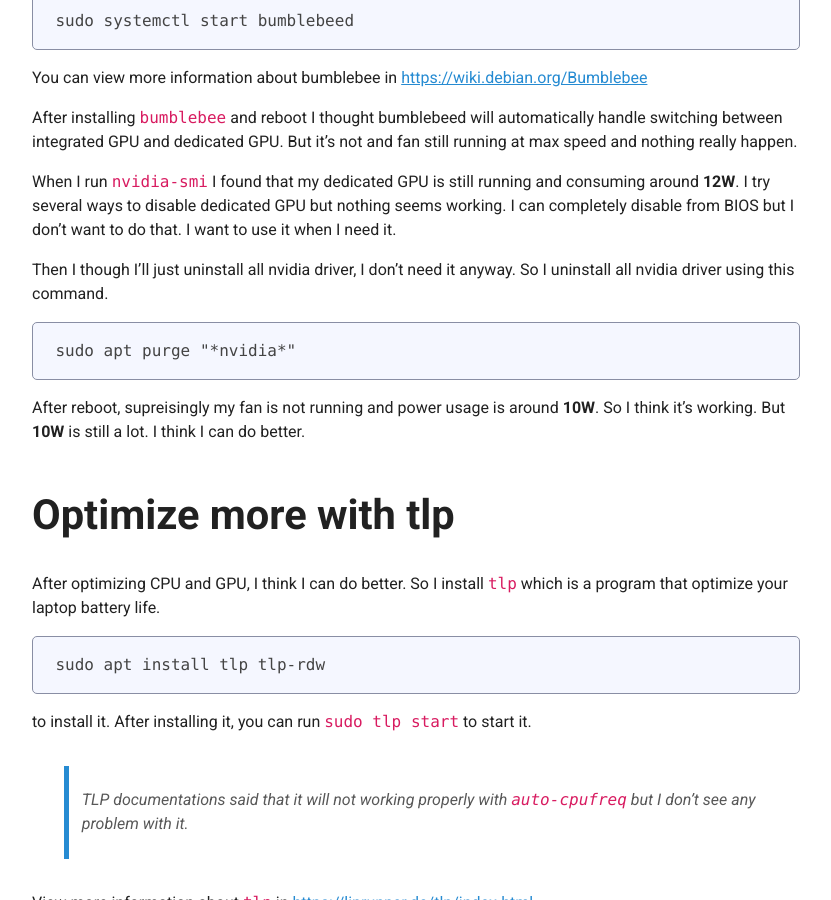
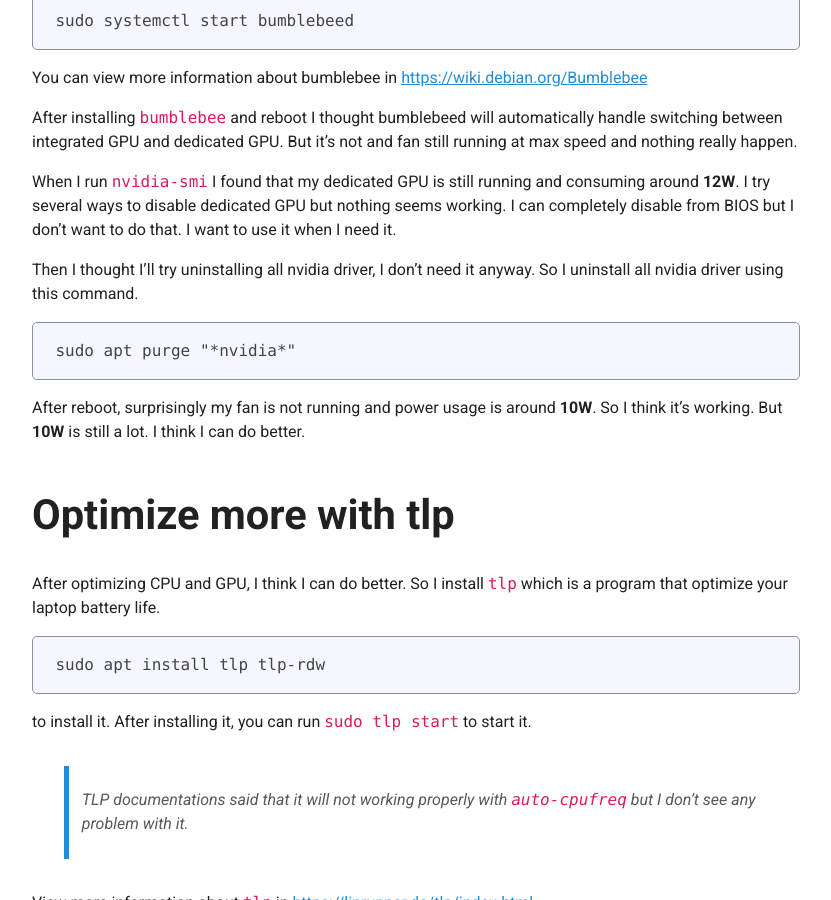
Before and after one commit to nxnom/nxnom.github.io, a Jekyll site: the page built from _posts/2023-08-14-optimize-3hr-battery-life-to-8hr-in-my-debian-laptop.md, in a window 1280 px wide and 900 px high, scrolled down 1684 px. Shown: the whole window, without its empty margins (224-1055 px from the left). Built offline with Jekyll 4.4.1, drawn with Linux system fonts in a browser that asks for light colours; comment, search, counter and statistics services are not loaded; some of the changed text lies outside the part shown.

Commit message:
Fix some spelling errors

````diff
--- a/_posts/2023-08-14-optimize-3hr-battery-life-to-8hr-in-my-debian-laptop.md
+++ b/_posts/2023-08-14-optimize-3hr-battery-life-to-8hr-in-my-debian-laptop.md
@@ -69,14 +69,14 @@ When I run `nvidia-smi` I found that my dedicated GPU is still running and consu
 I try several ways to disable dedicated GPU but nothing seems working. I can completely disable from
 BIOS but I don't want to do that. I want to use it when I need it.
 
-Then I though I'll just uninstall all nvidia driver, I don't need it anyway. So I uninstall all nvidia driver
+Then I thought I'll try uninstalling all nvidia driver, I don't need it anyway. So I uninstall all nvidia driver
 using this command.
 
 ```
 sudo apt purge "*nvidia*"
 ```
 
-After reboot, supreisingly my fan is not running and power usage is around **10W**.
+After reboot, surprisingly my fan is not running and power usage is around **10W**.
 So I think it's working. But **10W** is still a lot. I think I can do better.
 
 ## Optimize more with tlp
````
Also changed, not shown: other parts of _posts/2023-08-14-optimize-3hr-battery-life-to-8hr-in-my-debian-laptop.md (+1 -1 lines).
